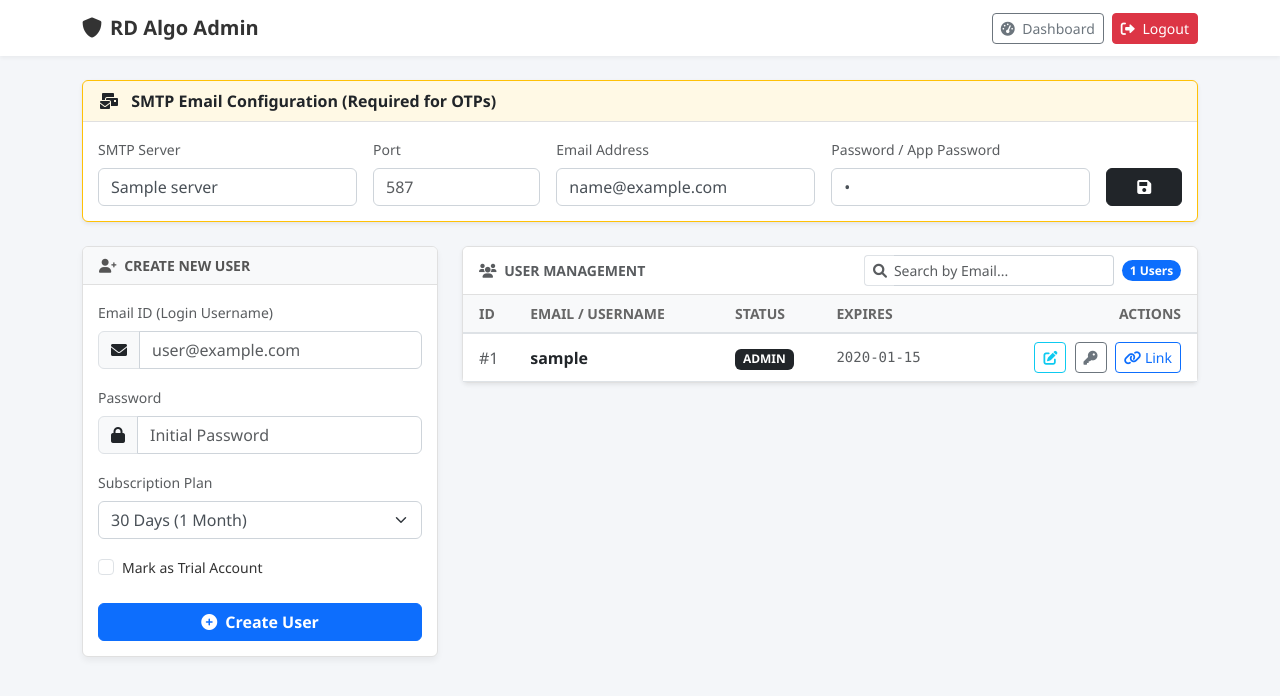
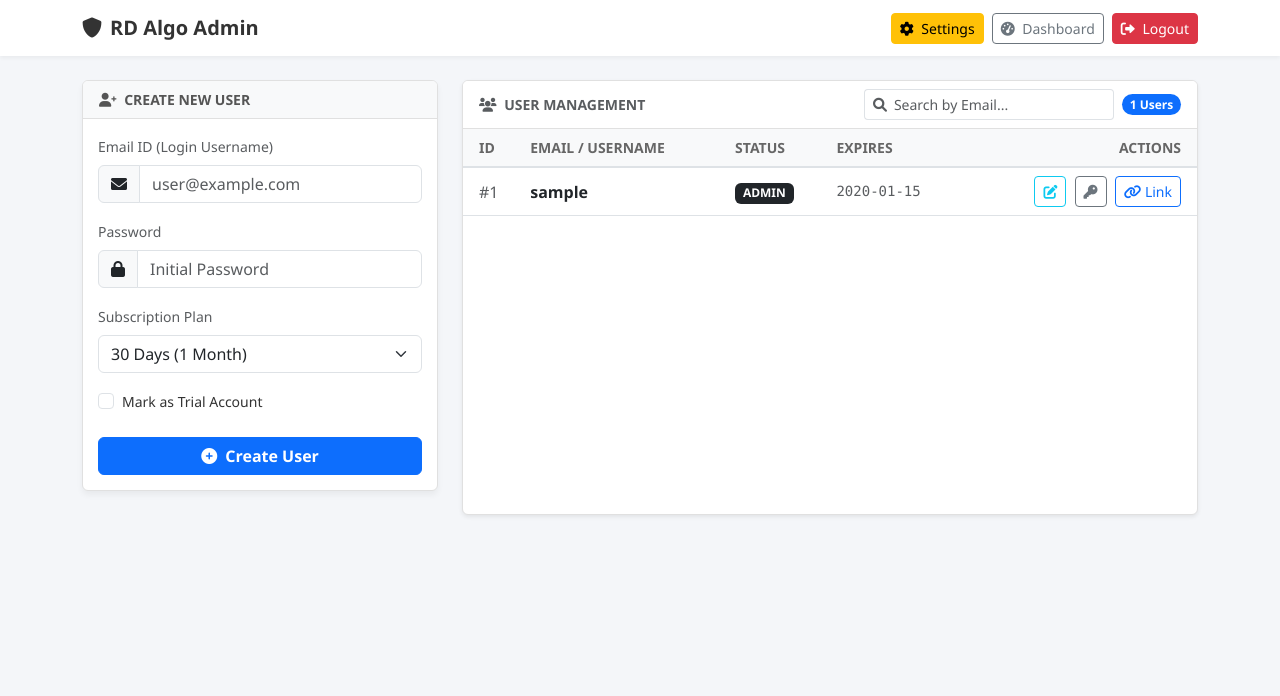
Before and after one commit to rajd1005/rdalgoalgov2, a Flask app: template templates/admin.html in a window 1280 px wide. Shown: the top 696 px of the page. Run offline with Flask 3, Linux system fonts and the light colour scheme; tables that the repository leaves empty hold one stand-in row (values such as "Sample post"); the template is opened without the code that fills it: values that come from a table or form of the project are taken from there, most other values are stand-ins (such as "Sample title", 1, 10 or a date in 2020).

Commit message:
Update admin.html

```diff
--- a/templates/admin.html
+++ b/templates/admin.html
@@ -9,47 +9,13 @@
     <link href="{{ url_for('static', filename='css/style.css') }}" rel="stylesheet">
 
     <style>
-        /* LIGHT THEME OVERRIDES */
-        body {
-            background-color: #f4f6f9;
-            color: #333;
-        }
-        .navbar {
-            background-color: #ffffff !important;
-            box-shadow: 0 2px 4px rgba(0,0,0,0.05);
-        }
-        .navbar-brand, .nav-link, .navbar-text {
-            color: #333 !important;
-        }
-        .card {
-            background-color: #ffffff;
-            border: 1px solid #e0e0e0;
-            box-shadow: 0 4px 6px rgba(0,0,0,0.05);
-            color: #333;
-        }
-        .card-header {
-            background-color: #f8f9fa;
-            border-bottom: 1px solid #e0e0e0;
-            color: #555;
-            font-weight: 600;
-        }
-        .table {
-            color: #333;
-        }
-        .table thead th {
-            background-color: #f8f9fa;
-            color: #666;
-            border-bottom: 2px solid #dee2e6;
-        }
-        .form-control, .form-select {
-            background-color: #fff;
-            border: 1px solid #ced4da;
-            color: #495057;
-        }
-        .form-control:focus {
-            border-color: #80bdff;
-            box-shadow: 0 0 0 0.2rem rgba(0,123,255,.25);
-        }
+        body { background-color: #f4f6f9; color: #333; }
+        .navbar { background-color: #ffffff !important; box-shadow: 0 2px 4px rgba(0,0,0,0.05); }
+        .navbar-brand, .nav-link, .navbar-text { color: #333 !important; }
+        .card { background-color: #ffffff; border: 1px solid #e0e0e0; box-shadow: 0 4px 6px rgba(0,0,0,0.05); color: #333; }
+        .card-header { background-color: #f8f9fa; border-bottom: 1px solid #e0e0e0; color: #555; font-weight: 600; }
+        .table thead th { background-color: #f8f9fa; color: #666; border-bottom: 2px solid #dee2e6; }
+        .nav-tabs .nav-link.active { background-color: #f8f9fa; border-bottom-color: #f8f9fa; font-weight: bold; }
     </style>
 </head>
 <body>
@@ -58,6 +24,9 @@
   <div class="container">
     <a class="navbar-brand fw-bold text-primary" href="#"><i class="fas fa-shield-alt me-2"></i>RD Algo Admin</a>
     <div class="d-flex gap-2">
+        <button class="btn btn-warning btn-sm" data-bs-toggle="modal" data-bs-target="#settingsModal">
+            <i class="fas fa-cog me-1"></i> Settings
+        </button>
         <a href="/" class="btn btn-outline-secondary btn-sm"><i class="fas fa-tachometer-alt me-1"></i> Dashboard</a>
         <a href="/logout" class="btn btn-danger btn-sm"><i class="fas fa-sign-out-alt me-1"></i> Logout</a>
     </div>
@@ -76,39 +45,6 @@
             {% endfor %}
         {% endif %}
     {% endwith %}
-
-    <div class="row mb-4">
-        <div class="col-12">
-            <div class="card shadow-sm border-warning">
-                <div class="card-header bg-warning bg-opacity-10 text-dark fw-bold">
-                    <i class="fas fa-mail-bulk me-2"></i> SMTP Email Configuration (Required for OTPs)
-                </div>
-                <div class="card-body">
-                    <form action="/admin/save_smtp" method="POST" class="row g-3 align-items-end">
-                        <div class="col-md-3">
-                            <label class="form-label small text-muted">SMTP Server</label>
-                            <input type="text" class="form-control" name="server" placeholder="smtp.gmail.com" value="{{ smtp.server if smtp else '' }}">
-                        </div>
-                        <div class="col-md-2">
-                            <label class="form-label small text-muted">Port</label>
-                            <input type="number" class="form-control" name="port" placeholder="587" value="{{ smtp.port if smtp else '' }}">
-                        </div>
-                        <div class="col-md-3">
-                            <label class="form-label small text-muted">Email Address</label>
-                            <input type="email" class="form-control" name="email" placeholder="sender@email.com" value="{{ smtp.email if smtp else '' }}">
-                        </div>
-                        <div class="col-md-3">
-                            <label class="form-label small text-muted">Password / App Password</label>
-                            <input type="password" class="form-control" name="password" placeholder="****" value="{{ smtp.password if smtp else '' }}">
-                        </div>
-                        <div class="col-md-1 d-grid">
-                            <button class="btn btn-dark"><i class="fas fa-save"></i></button>
-                        </div>
-                    </form>
-                </div>
-            </div>
-        </div>
-    </div>
 
     <div class="row">
         <div class="col-lg-4 mb-4">
@@ -156,7 +92,7 @@
         </div>
 
         <div class="col-lg-8">
-            <div class="card shadow-sm">
+            <div class="card shadow-sm h-100">
                 <div class="card-header d-flex justify-content-between align-items-center bg-white">
                     <span class="fw-bold text-uppercase text-muted small"><i class="fas fa-users me-1"></i> User Management</span>
 
@@ -241,6 +177,84 @@
     </div>
 </div>
 
+<div class="modal fade" id="settingsModal" tabindex="-1">
+  <div class="modal-dialog modal-dialog-centered modal-lg">
+    <div class="modal-content border-0 shadow-lg">
+      <div class="modal-header border-bottom-0 bg-light">
+        <h5 class="modal-title fw-bold"><i class="fas fa-cogs text-secondary me-2"></i>Global Settings</h5>
+        <button type="button" class="btn-close" data-bs-dismiss="modal"></button>
+      </div>
+      <div class="modal-body p-0">
+        <form action="/admin/save_settings" method="POST">
+            <div class="d-flex align-items-start">
+                <div class="nav flex-column nav-pills me-3 bg-light h-100 p-3" id="v-pills-tab" role="tablist" style="width: 200px; min-height: 400px;">
+                    <button class="nav-link active text-start mb-2" data-bs-toggle="pill" data-bs-target="#tab-email-config" type="button"><i class="fas fa-server me-2"></i> Email Config</button>
+                    <button class="nav-link text-start mb-2" data-bs-toggle="pill" data-bs-target="#tab-templates" type="button"><i class="fas fa-envelope-open-text me-2"></i> Templates</button>
+                </div>
+
+                <div class="tab-content w-100 p-4" id="v-pills-tabContent">
+
+                    <div class="tab-pane fade show active" id="tab-email-config">
+                        <h6 class="text-uppercase text-muted small fw-bold border-bottom pb-2 mb-3">SMTP / API Configuration</h6>
+                        <div class="row g-3">
+                            <div class="col-md-6">
+                                <label class="form-label small text-muted">Sender Name</label>
+                                <input type="text" class="form-control" name="sender_name" placeholder="RD Algo Admin" value="{{ smtp.sender_name }}">
+                            </div>
+                            <div class="col-md-6">
+                                <label class="form-label small text-muted">Sender Email</label>
+                                <input type="email" class="form-control" name="email" placeholder="admin@example.com" value="{{ smtp.email }}">
+                            </div>
+                            <div class="col-md-8">
+                                <label class="form-label small text-muted">SMTP Server / API Host</label>
+                                <input type="text" class="form-control" name="server" placeholder="smtp.hostinger.com" value="{{ smtp.server }}">
+                                <div class="form-text small">Use 'resend' or 'sendgrid' here to enable API mode.</div>
+                            </div>
+                            <div class="col-md-4">
+                                <label class="form-label small text-muted">Port</label>
+                                <input type="number" class="form-control" name="port" placeholder="465" value="{{ smtp.port }}">
+                            </div>
+                            <div class="col-12">
+                                <label class="form-label small text-muted">Password / API Key</label>
+                                <input type="password" class="form-control" name="password" placeholder="****" value="{{ smtp.password }}">
+                            </div>
+                        </div>
+                    </div>
+
+                    <div class="tab-pane fade" id="tab-templates">
+                        <h6 class="text-uppercase text-muted small fw-bold border-bottom pb-2 mb-3">Action Templates</h6>
+
+                        <div class="mb-4">
+                            <label class="fw-bold small text-primary mb-1">1. Login OTP Email</label>
+                            <div class="input-group mb-2">
+                                <span class="input-group-text small">Subject</span>
+                                <input type="text" class="form-control" name="tpl_otp_subject" value="{{ templates.otp_subject or 'Login Verification OTP' }}">
+                            </div>
+                            <textarea class="form-control font-monospace small" name="tpl_otp_body" rows="3" placeholder="HTML Content. Use {otp} as placeholder.">{{ templates.otp_body or '<h3>Your OTP is: <b>{otp}</b></h3><p>Valid for 10 minutes.</p>' }}</textarea>
+                        </div>
+
+                        <div>
+                            <label class="fw-bold small text-danger mb-1">2. Forgot Password Email</label>
+                            <div class="input-group mb-2">
+                                <span class="input-group-text small">Subject</span>
+                                <input type="text" class="form-control" name="tpl_reset_subject" value="{{ templates.reset_subject or 'Password Reset Request' }}">
+                            </div>
+                            <textarea class="form-control font-monospace small" name="tpl_reset_body" rows="3" placeholder="HTML Content. Use {otp} as placeholder.">{{ templates.reset_body or '<h3>Your Reset OTP is: <b>{otp}</b></h3><p>Valid for 15 minutes.</p>' }}</textarea>
+                        </div>
+                    </div>
+                </div>
+            </div>
+
+            <div class="modal-footer bg-light border-top-0">
+                <button type="button" class="btn btn-light" data-bs-dismiss="modal">Close</button>
+                <button type="submit" class="btn btn-primary fw-bold px-4">Save All Settings</button>
+            </div>
+        </form>
+      </div>
+    </div>
+  </div>
+</div>
+
 <div class="modal fade" id="editUserModal" tabindex="-1">
   <div class="modal-dialog modal-dialog-centered">
     <div class="modal-content border-0 shadow-lg">
@@ -278,14 +292,12 @@
       </div>
       <div class="modal-body text-center">
         <p class="text-muted mb-3">Share this link with the user for instant login access:</p>
-
         <div class="input-group mb-3">
             <input type="text" class="form-control bg-light border text-center font-monospace" id="magicLinkInput" readonly style="font-size: 0.9rem;">
             <button class="btn btn-primary fw-bold" onclick="copyLink()">
                 <i class="fas fa-copy"></i> Copy
             </button>
         </div>
-
         <div class="alert alert-light d-inline-block py-1 px-3 small mb-0 border">
             <i class="fas fa-info-circle me-1"></i> This link bypasses the password check.
         </div>
@@ -305,7 +317,6 @@
           <div class="modal-body">
             <p class="text-muted mb-3">Set a new password for: <strong id="resetUsername" class="text-dark"></strong></p>
             <input type="hidden" name="user_id" id="resetUserId">
-
             <div class="mb-3">
                 <input type="text" class="form-control form-control-lg text-center" name="new_password" placeholder="Enter New Password" required autocomplete="off">
             </div>
@@ -327,7 +338,6 @@
 
     function generateLink(uid) {
         document.body.style.cursor = 'wait';
-
         fetch('/admin/generate_link/' + uid)
         .then(response => {
             if (!response.ok) throw new Error("Permission Denied");
@@ -361,14 +371,12 @@
         const copyText = document.getElementById("magicLinkInput");
         copyText.select();
         copyText.setSelectionRange(0, 99999);
-
         navigator.clipboard.writeText(copyText.value).then(() => {
             const btn = document.querySelector('#linkModal .btn-primary');
             const originalHtml = btn.innerHTML;
             btn.innerHTML = '<i class="fas fa-check"></i> Copied!';
             btn.classList.remove('btn-primary');
             btn.classList.add('btn-success');
-
             setTimeout(() => {
                 btn.innerHTML = originalHtml;
                 btn.classList.add('btn-primary');
@@ -377,7 +385,6 @@
         });
     }
 
-    // SEARCH FUNCTION
     function searchUsers() {
       var input, filter, table, tr, td, i, txtValue;
       input = document.getElementById("userSearchInput");
@@ -385,7 +392,6 @@
       table = document.getElementById("userTable");
       tr = table.getElementsByTagName("tr");
       for (i = 0; i < tr.length; i++) {
-        // Index 1 is the "Email/Username" column
         td = tr[i].getElementsByTagName("td")[1];
         if (td) {
           txtValue = td.textContent || td.innerText;
```
